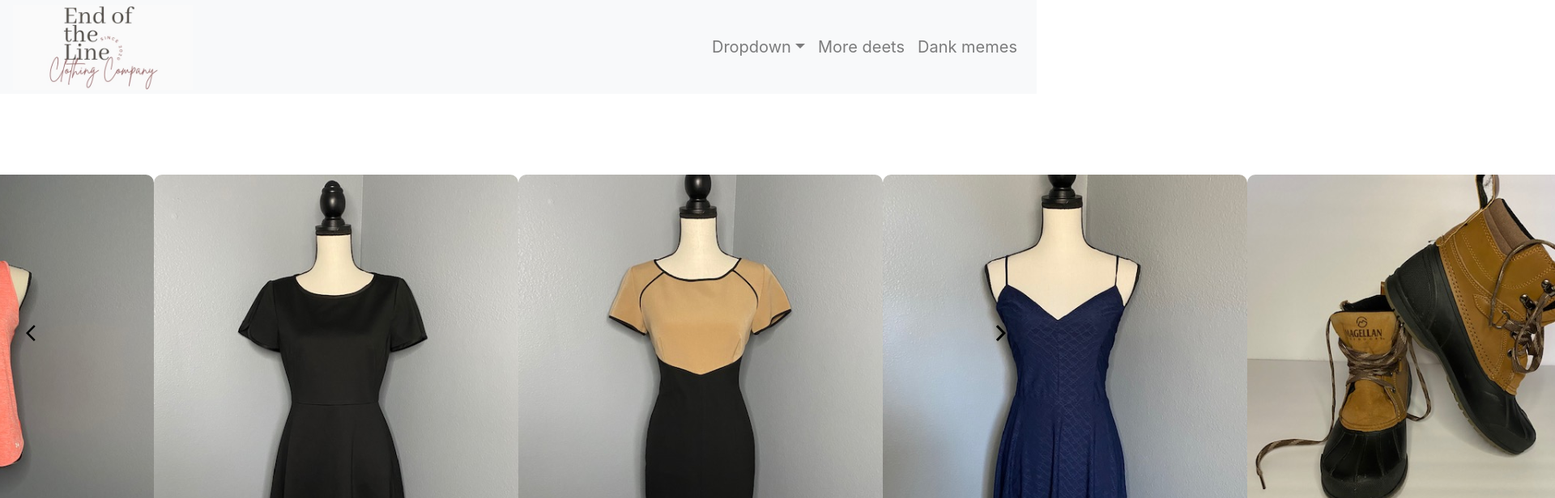
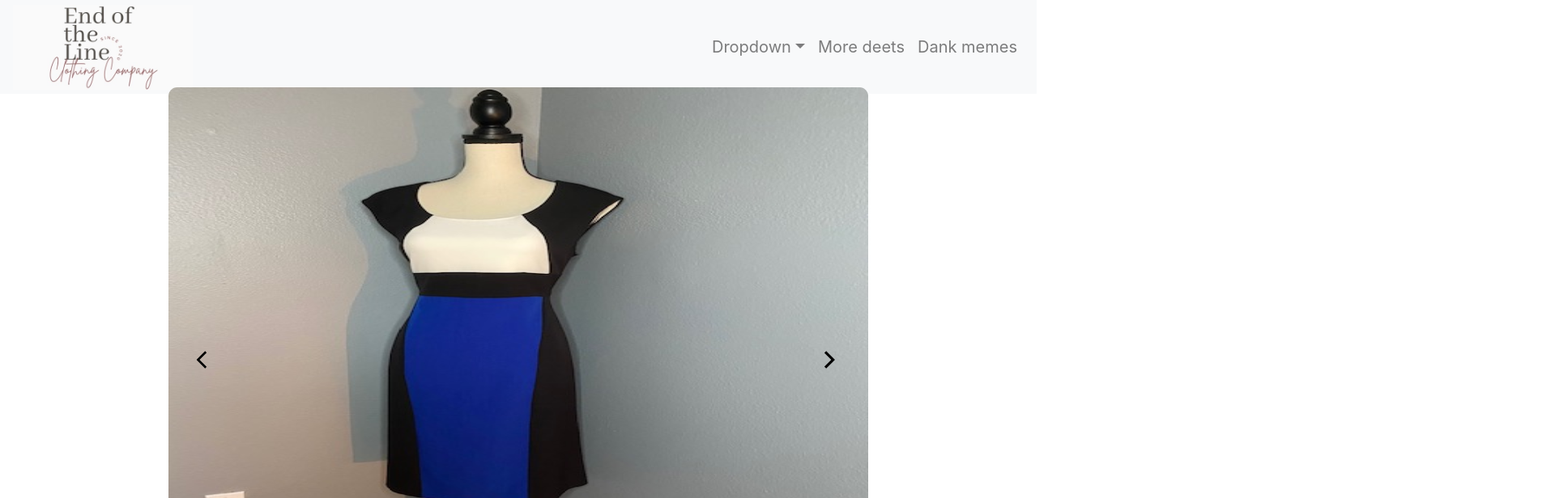
Before and after one commit to Ramong06/end-of-the-line-clothing, a React (Create React App) app: page / in a window 1280 px wide. Shown: the top 616 px of the page at 81% size, 1920 px wide, since content can reach past the window. Built offline with nearby package versions, Linux system fonts and the light colour scheme; the HTML template or start-up script is replaced by a standard one.

Commit message:
changed arrow location, changing slider styles

```diff
--- a/src/App.css
+++ b/src/App.css
@@ -10,3 +10,7 @@ body {
     margin-right: auto;
     padding: 0 10px;
 }
+
+.slider__row {
+  justify-content: center;
+}
--- a/src/App.js
+++ b/src/App.js
@@ -3,13 +3,21 @@ import './App.css';
 import ImageSlider from "./Components/ImageSlider";
 import Navbar from './Components/Navbar';
 import { SliderData } from "./Components/SliderData";
+// import Hero from "../components/Hero";
+import Row from "./Components/Row";
+// import Col from "./Components/Col";
+import Container from "./Components/Container";
 
 const App =() => {
   return (
 
       <div>
       <Navbar />
-      <ImageSlider slides={SliderData} />
+      <Container>
+        <Row className='slider__row'>
+          <ImageSlider slides={SliderData} />
+        </Row>
+      </Container>
       </div>
 
   );
--- /dev/null
+++ b/src/Components/Col/index.js
@@ -0,0 +1,9 @@
+import React from "react";
+
+function Col(props) {
+  const size = props.size.split(" ").map(size => "col-" + size).join(" ");
+
+  return <div className={size} {...props} />;
+}
+
+export default Col;
--- /dev/null
+++ b/src/Components/Container/index.js
@@ -0,0 +1,7 @@
+import React from "react";
+
+function Container(props) {
+  return <div className={`container${props.fluid ? "-fluid" : ""}`} {...props} />;
+}
+
+export default Container;
--- /dev/null
+++ b/src/Components/Hero/index.js
@@ -0,0 +1,13 @@
+import React from "react";
+import "./style.css";
+import ImageSlider from '../ImageSlider';
+
+function Hero(props) {
+  return (
+    <div className="hero text-center" style={{ backgroundImage: `url(${props.backgroundImage})` }}>
+      {props.children}
+    </div>
+  );
+}
+
+export default Hero;
--- a/src/Components/ImageSlider/index.js
+++ b/src/Components/ImageSlider/index.js
@@ -24,15 +24,18 @@ const ImageSlider = ({ slides }) => {
     };
 
     return (
-        <hero className='hero__slider'>
-            <ArrowBackIosIcon className="backArrow" onClick={prevSlide}/>
-            <ArrowForwardIosIcon className="forwardArrow" onClick={nextSlide} />
+        <div className='hero__slider'>
+
             { SliderData.map((slide, index) => {
                 return (
-                    <img src={slide.image} alt='eol-item' className='hero__sliderImage' />
+                    <div className={index === current ? 'slide active' : 'slide'} key={index} >
+                        <ArrowBackIosIcon className="backArrow" onClick={prevSlide}/>
+                        <ArrowForwardIosIcon className="forwardArrow" onClick={nextSlide} />
+                        {index === current && (<img src={slide.image} alt='eol-item' className='hero__sliderImage' />)}
+                    </div>
                 )
             })}
-        </hero>
+        </div>
     )
 };
 
--- a/src/Components/ImageSlider/style.css
+++ b/src/Components/ImageSlider/style.css
@@ -1,13 +1,13 @@
 .hero__slider {
-/* position: relative; */
+position: relative;
 height: 100vh;
-display: flex;
+display: grid;
 justify-content: center;
 align-items: center;
 }
 
 .hero__sliderImage {
-    width: 1000px;
+    width: 800px;
     height: 600px;
     border-radius: 10px;
 }
@@ -33,3 +33,14 @@ align-items: center;
     cursor: pointer;
     user-select: none;
 }
+
+.slide {
+    opacity: 0;
+    transition-duration: 1s ease;
+}
+
+.slide.active {
+    opacity: 1;
+    transition-duration: 1s;
+    transform: scale(1.08);
+}
--- /dev/null
+++ b/src/Components/Row/index.js
@@ -0,0 +1,7 @@
+import React from "react";
+
+function Row(props) {
+  return <div className={`row${props.fluid ? "-fluid" : ""}`} {...props} />;
+}
+
+export default Row;
```
Also changed, not shown: src/Components/Hero/style.css (added), 1 other file (tests, documents, lock files or other folders).
